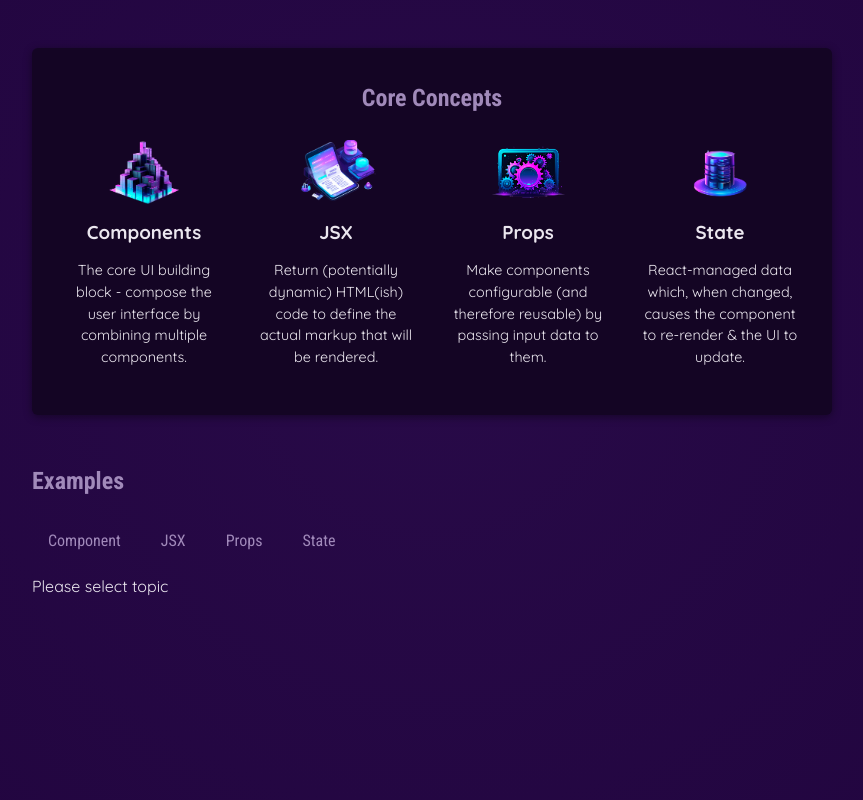
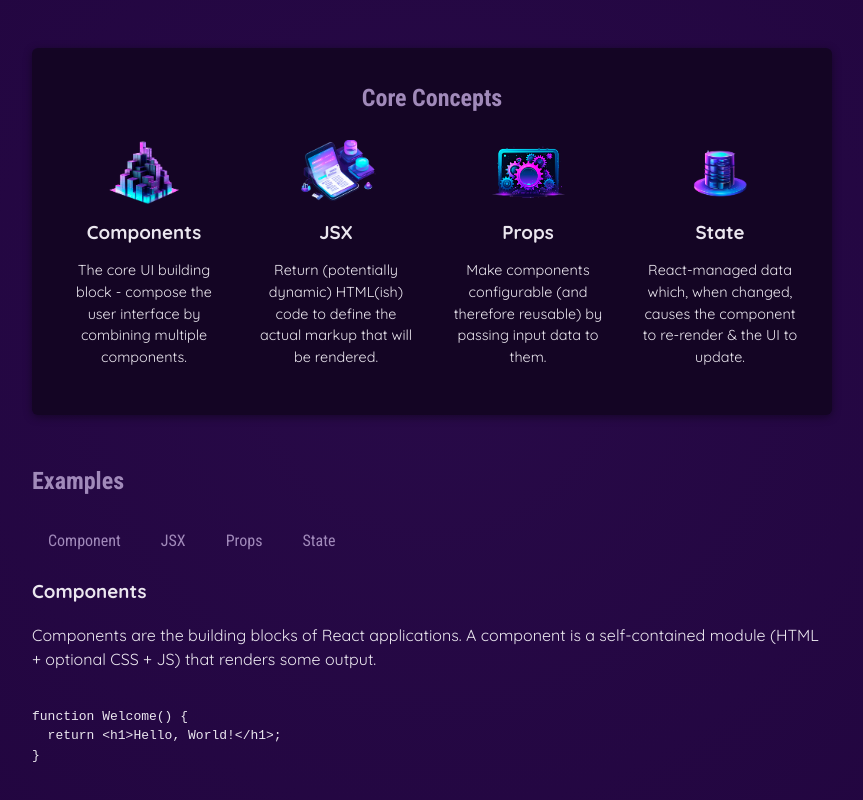
Before and after one commit to morozoffivan/get_start, a React (Vite) app: page / in a window 1280 px wide. Shown: the part 284-1084 px from the top of the page, without its empty margins (208-1071 px from the left). Built offline with nearby package versions, Linux system fonts and the light colour scheme.

Commit message:
added state to tab

```diff
--- a/src/App.jsx
+++ b/src/App.jsx
@@ -2,11 +2,12 @@
 
 import Header from './components/Header/Header';
 import {CORE_CONCEPTS} from './data.js';
+import { EXAMPLES } from './data.js';
 import CoreConcepts from './components/CoreConcepts/CoreConcepts';
 import TabButton from './components/TabButton.jsx';
 
 function App() {
-  const [selectedTopic, setSelectedTopic] = useState('Please select topic');
+  const [selectedTopic, setSelectedTopic] = useState('components');
 
   const handleSelect = (selectedBtn) =>{
     setSelectedTopic(selectedBtn);
@@ -32,12 +33,20 @@
         <section id="examples">
         <h2>Examples</h2>
           <menu>
-            <TabButton onSelect={()=>handleSelect('component')}>Component</TabButton>
+            <TabButton onSelect={()=>handleSelect('components')}>Component</TabButton>
             <TabButton onSelect={()=>handleSelect('jsx')}>JSX</TabButton>
             <TabButton onSelect={()=>handleSelect('props')}>Props</TabButton>
             <TabButton onSelect={()=>handleSelect('state')}>State</TabButton>
           </menu>
-          {selectedTopic}
+          <div className="tab-content">
+            <h3>{EXAMPLES[selectedTopic].title}</h3>
+            <p>{EXAMPLES[selectedTopic].description}</p>
+            <pre>
+              <code>
+                {EXAMPLES[selectedTopic].code}
+              </code>
+            </pre>
+          </div>
         </section>
       </main>
     </div>
--- a/src/data.js
+++ b/src/data.js
@@ -29,3 +29,54 @@
       'React-managed data which, when changed, causes the component to re-render & the UI to update.',
   },
 ];
+
+export const EXAMPLES = {
+  components: {
+    title: 'Components',
+    description:
+      'Components are the building blocks of React applications. A component is a self-contained module (HTML + optional CSS + JS) that renders some output.',
+    code: `
+function Welcome() {
+  return <h1>Hello, World!</h1>;
+}`,
+  },
+  jsx: {
+    title: 'JSX',
+    description:
+      'JSX is a syntax extension to JavaScript. It is similar to a template language, but it has full power of JavaScript (e.g., it may output dynamic content).',
+    code: `
+<div>
+  <h1>Welcome {userName}</h1>
+  <p>Time to learn React!</p>
+</div>`,
+  },
+  props: {
+    title: 'Props',
+    description:
+      'Components accept arbitrary inputs called props. They are like function arguments.',
+    code: `
+function Welcome(props) {
+  return <h1>Hello, {props.name}</h1>;
+}`,
+  },
+  state: {
+    title: 'State',
+    description:
+      'State allows React components to change their output over time in response to user actions, network responses, and anything else.',
+    code: `
+function Counter() {
+  const [isVisible, setIsVisible] = useState(false);
+
+  function handleClick() {
+    setIsVisible(true);
+  }
+
+  return (
+    <div>
+      <button onClick={handleClick}>Show Details</button>
+      {isVisible && <p>Amazing details!</p>}
+    </div>
+  );
+}`,
+  },
+};
```
